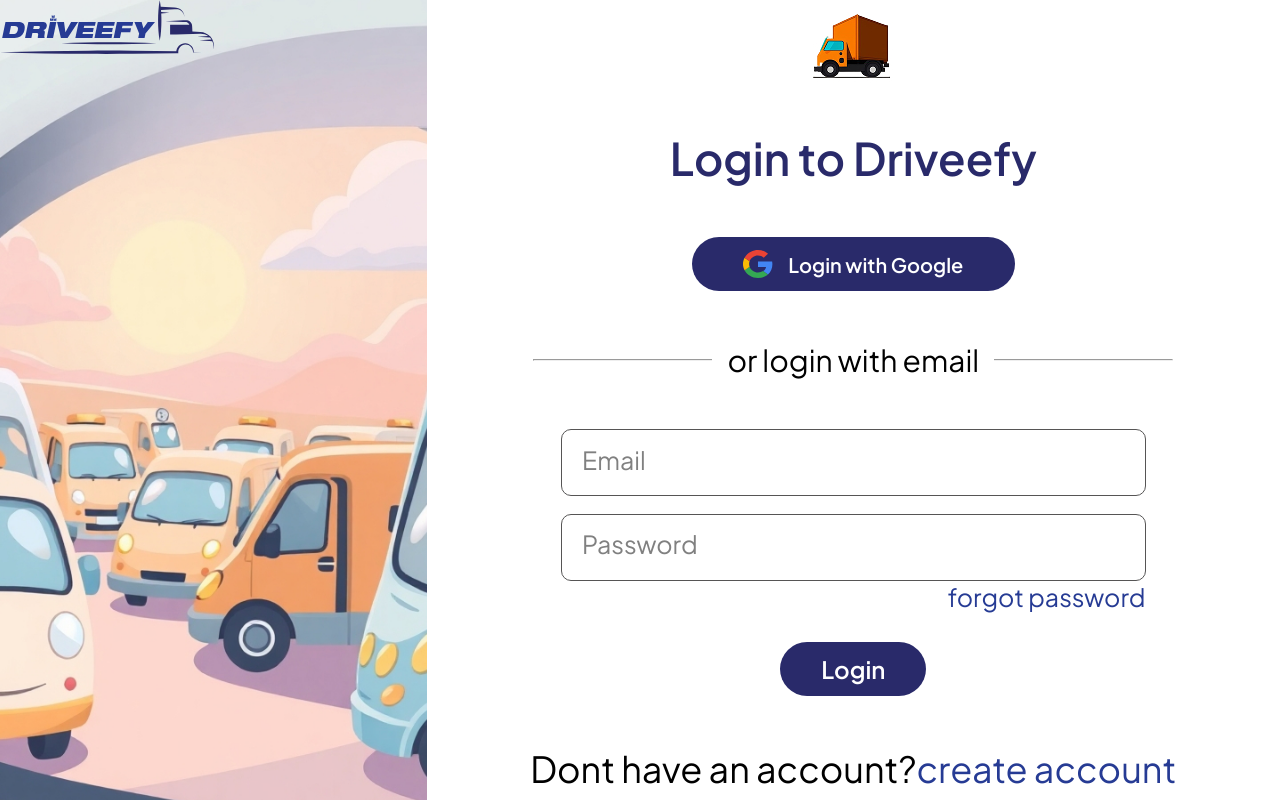
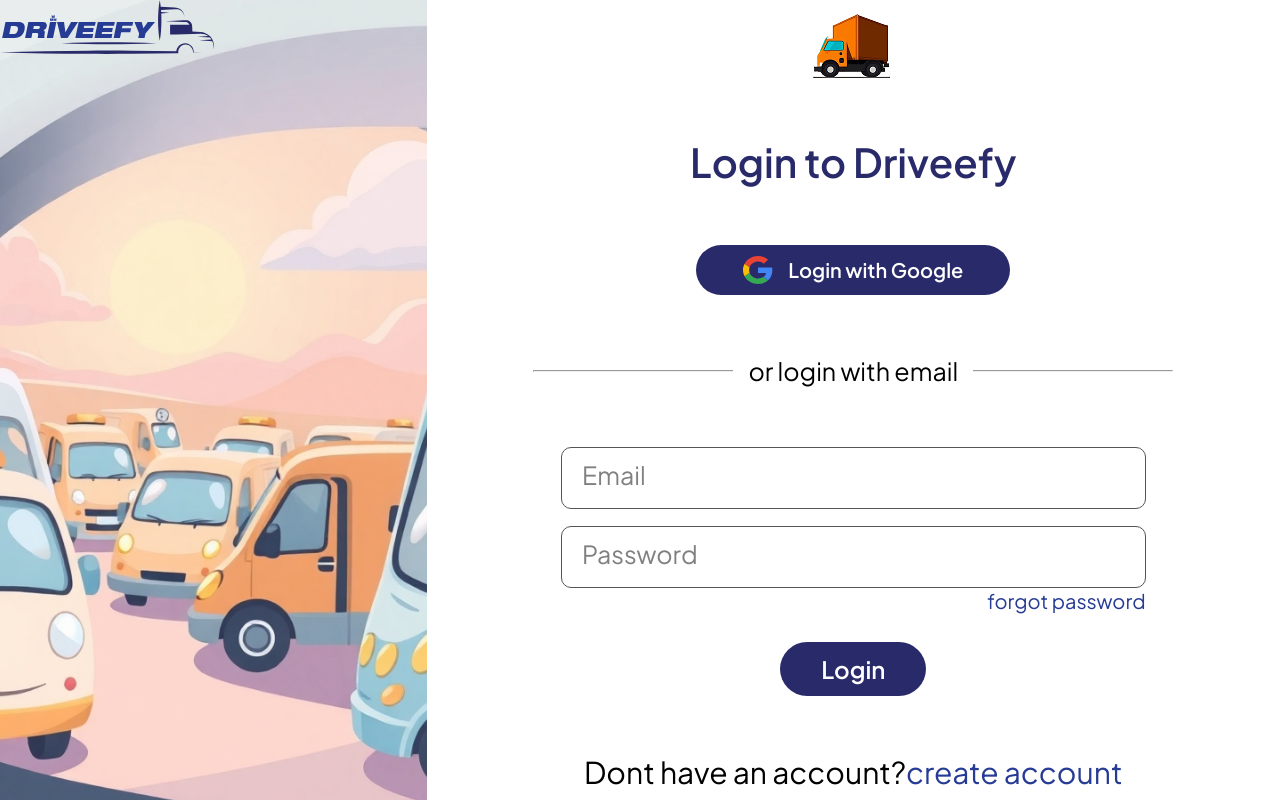
Before and after one commit to driveefy-com/Primary_Product-72738ab8, a React (Vite) app: page / in a window 1280 px wide. Built offline with nearby package versions, Linux system fonts and the light colour scheme.

Commit message:
folderStructure_update

```diff
--- a/src/App.jsx
+++ b/src/App.jsx
@@ -1,12 +1,41 @@
-import React from 'react'
 import { AllRoutes } from './routes/AllRoutes'
-import LanguageSwitcher from './languageSwitcher/LanguageSwitcher'
-
+import { Snackbar,Alert } from '@mui/material';
+import {useDispatch,useSelector} from 'react-redux';
 function App() {
+  const dispatch=useDispatch();
+  const {snackbarMessage}= useSelector(state => state.demo);
+  const {severity}=useSelector(state=>state.demo);
+  const handleClose = () => {
+    if(severity=='success'){
+      dispatch({
+        type:'SET_SNACKBAR_SUCCESS_MESSAGE',
+        payload:{snackbarMessage:'',severity:''},
+      })
+    }
+    else {
+      dispatch({
+        type:'SET_SNACKBAR_ERROR_MESSAGE',
+        payload:{snackbarMessage:'',severity:''},
+      })
+    }
+  };
   return (
     <div>
       {/* <LanguageSwitcher/> */}
       <AllRoutes/>
+      <Snackbar
+          anchorOrigin={{ vertical: "top" , horizontal: "center"}}
+          open={snackbarMessage !== ""}
+          autoHideDuration={3000}
+          onClose={handleClose}
+        >
+          <Alert
+            onClose={handleClose}
+            severity={severity}
+          >
+          {snackbarMessage}
+        </Alert>
+      </Snackbar>
     </div>
   )
 }
--- a/src/common/buttons/SubmitButton.jsx
+++ b/src/common/buttons/SubmitButton.jsx
@@ -1,7 +1,6 @@
-import React from "react";
 import "./styles/SubmitButton.scss";
 
-function SubmitButton({ text, size }) {
+function SubmitButton({ text}) {
   return <button>{text}</button>;
 }
 
--- a/src/common/form/FormComponents.jsx
+++ b/src/common/form/FormComponents.jsx
@@ -1,5 +1,5 @@
-import React, { useState } from "react";
 import './styles/FormComponent.scss'
+import { useState } from 'react';
 
 export const FormComponents = ({ formData }) => {
   const [Focused, setFocused] = useState(false);
--- a/src/common/form/styles/FormComponent.scss
+++ b/src/common/form/styles/FormComponent.scss
@@ -7,7 +7,7 @@
     background-color: #ffffff;
     @media (max-width: 1024px) {
       font-size: 20px;
-      margin-top: 3%;
+      // margin-top: 10%;
       // margin-bottom: 7%;
       // padding: 1.2% 5%;
     }
@@ -20,7 +20,7 @@
 
     @media (max-width: 480px) {
       font-size: 10px;
-      margin-top: 5%;
+      margin-top: 10%;
       // padding: 8px 20px;
     }
     .input-field {
@@ -29,7 +29,7 @@
       border-radius: 10px;
       outline: none;
       font-size: 20px;
-      height: 65px;
+      height: 60px;
       padding-left: 3%;
       background-color: #ffffff;
       @media (max-width: 1024px) {
@@ -44,9 +44,9 @@
       }
       &:focus + .placeholder,
       &.focused + .placeholder {
-        top: 10px;
+        top: 5px;
         @media (max-width: 1024px) {
-          top:12px
+          top:5px
           // padding: 1.2% 5%;
         }
       }
@@ -66,7 +66,7 @@
       font-weight: 400;
       @media (max-width: 1024px) {
         font-size: 21px;
-        transform: translateY(-99%);
+        transform: translateY(-100%);
         margin-top: 3%;
         // padding: 1.2% 5%;
       }
--- a/src/forget_password/checkEmail/CheckEmail.jsx
+++ b/src/forget_password/checkEmail/CheckEmail.jsx
@@ -1,4 +1,3 @@
-import React from 'react'
 
 export const CheckEmail = () => {
   return (
--- a/src/login_signup/login/Login.jsx
+++ b/src/login_signup/login/Login.jsx
@@ -27,7 +27,7 @@
           <img src={GoogleIcon} alt="" />
           {t("loginPage.googleLogin")}
         </Link>
-        <div className="login-midline-container">
+        <div className="login-with-email-container">
           <hr />
           <p>{t("loginPage.emailLogin")}</p>
         </div>
--- a/src/login_signup/login/styles/Login.scss
+++ b/src/login_signup/login/styles/Login.scss
@@ -71,11 +71,9 @@
       }
 
       @media (max-width: 768px) {
-
       }
 
       @media (max-width: 480px) {
-
       }
 
       .login-icon-container {
@@ -106,7 +104,7 @@
       }
 
       h1 {
-        font-size: 45px;
+        font-size: 40px;
         font-weight: 700;
         color: #292a6a;
         @media (max-width: 1024px) {
@@ -120,7 +118,7 @@
         }
 
         @media (max-width: 480px) {
-          font-size: 24px;
+          font-size: 22px;
           // padding: 8px 20px;
         }
       }
@@ -132,7 +130,7 @@
         font-size: 20px;
         font-weight: 600;
         text-decoration: none;
-        padding: 1.5% 6% 1.5% 6%;
+        padding: 1.3% 5.5% 1.3% 5.5%;
         background-color: #292a6a;
         color: #ffffff;
         border-radius: 48px;
@@ -176,7 +174,7 @@
         }
       }
 
-      .login-midline-container {
+      .login-with-email-container {
         display: flex;
         justify-content: center;
         width: 75%;
@@ -188,7 +186,7 @@
           padding-left: 15px;
           padding-right: 15px;
           background-color: #ffffff;
-          font-size: 30px;
+          font-size: 25px;
           font-weight: 400;
           align-self: center;
           text-align: center;
@@ -226,7 +224,7 @@
             text-decoration: none;
             text-align: right;
             display: block;
-            font-size: 25px;
+            font-size: 20px;
             font-weight: 500;
             color: #263b94;
             &:hover {
@@ -259,7 +257,7 @@
       h3 {
         text-align: center;
         font-weight: 400;
-        font-size: 36px;
+        font-size: 30px;
         margin-bottom: 1%;
         @media (max-width: 1024px) {
           font-size: 28px;
--- a/src/redux/reducers/demoReducer.js
+++ b/src/redux/reducers/demoReducer.js
@@ -11,7 +11,7 @@
     extraReducers: (builder) => {
         builder
         .addCase(
-            'SET_SNACKBAR_MESSAGE',(state, action) => {
+            'SET_SNACKBAR_SUCCESS_MESSAGE',(state, action) => {
                 state.snackbarMessage = action.payload.message;
                 state.severity = action.payload.severity;
                 }
@@ -29,6 +29,12 @@
       'SUBSCRIBE_FAILURE' ,(state) => {
         state.loading = false;
       })
+      .addCase(
+        'SET_SNACKBAR_ERROR_MESSAGE',(state, action) => {
+          state.snackbarMessage = action.payload.message;
+          state.severity = action.payload.severity
+        }
+      )
     }
 });
 
```
Also changed, not shown: src/redux/actions/demoAction.js (+4 -4 lines).
